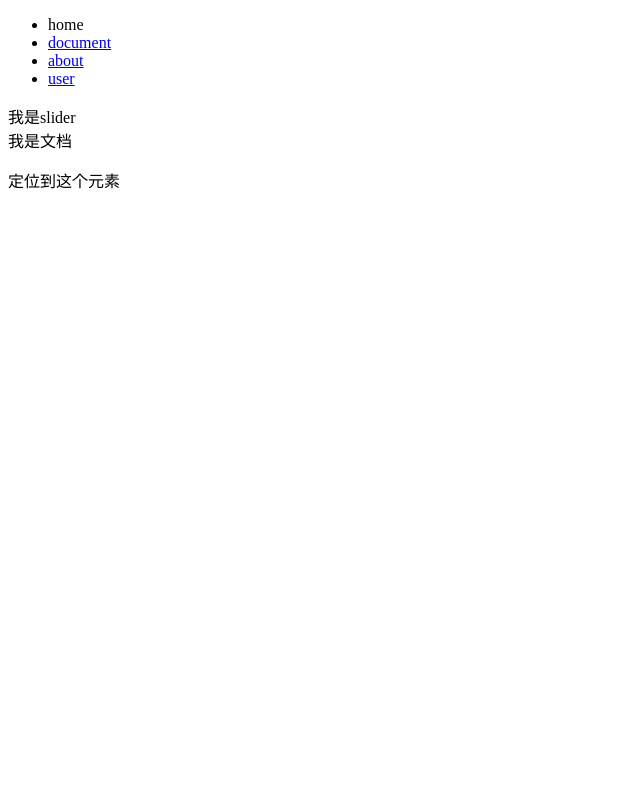
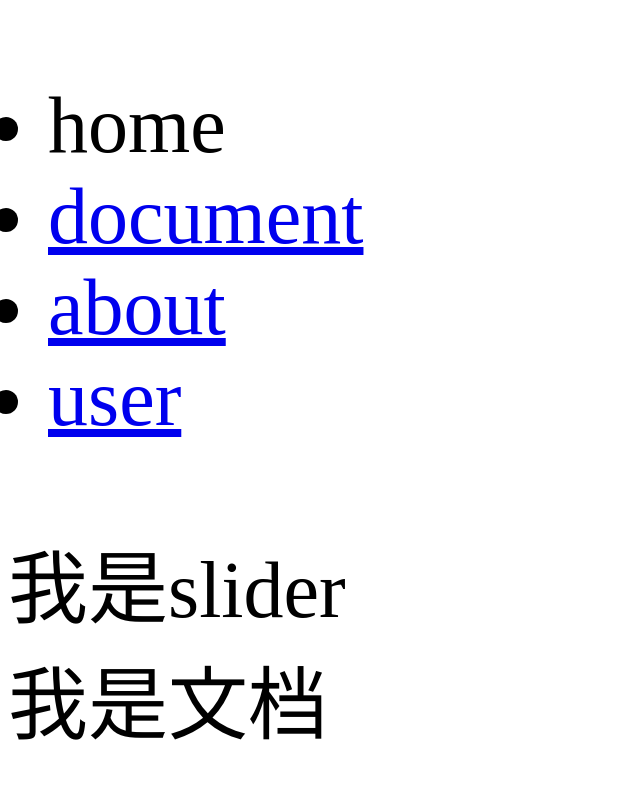
Before and after one commit to snowball-win/snowball-vue, a Vue app: page /document in a window 1280 px wide. Shown: the top 800 px of the page, without its empty margins (0-640 px from the left). Built offline with nearby package versions, Linux system fonts and the light colour scheme.

Commit message:
modified some css and add a rem.js

```diff
--- /dev/null
+++ b/config/rem.js
@@ -0,0 +1,13 @@
+(function(doc, win) {
+    var docEl = doc.documentElement,
+        resizeEvt = 'orientationchange' in window ? 'orientationchange' : 'resize',
+        recalc = function() {
+            var clientWidth = docEl.clientWidth;
+            if (!clientWidth) return;
+            docEl.style.fontSize = 20 * (clientWidth / 320) + 'px';
+        };
+    if (!doc.addEventListener) return;
+    win.addEventListener(resizeEvt, recalc, false);
+    doc.addEventListener('DOMContentLoaded', recalc, false);
+})(document, window);
+//默认1rem = 16px
--- a/src/App.vue
+++ b/src/App.vue
@@ -8,7 +8,7 @@
           <span>home</span>
         </router-link>
         <li>
-          <router-link :to="{path:'/document'}" event="mouseover" active-class="activeClass">document</router-link>
+          <router-link :to="{path:'/document'}" event="mouseover">document</router-link>
         </li>
         <li>
           <router-link to="/about" event="mouseover">about</router-link>
--- a/src/assets/css/home.css
+++ b/src/assets/css/home.css
@@ -10,15 +10,20 @@
 }
 .nav-box {
   background: #eff4f8;
-  padding: 0px 300px;
+  padding: 0px 0rem;
+  position: fixed;
+  bottom: 0;left: 0;
 }
 .nav {
   overflow: hidden;
 }
 .nav li{
    float: left;
-   padding: 30px;
+   padding:0 0.43rem;
    cursor: pointer;
+   background: orange;
+   border-radius: 0.3rem;
+
 }
 .nav li a {
   text-align: center;
@@ -46,7 +51,3 @@
 .is-active {
   background: yellow;
 }
-
-.activeClass {
-  background: pink;
-}
--- a/src/main.js
+++ b/src/main.js
@@ -1,9 +1,8 @@
 import Vue from 'vue'
 import App from './App'
-
 import router from '@/router'
-
 import '@/assets/css/app'
+import '../config/rem'
 
 new Vue({
   el: "#app",
```
